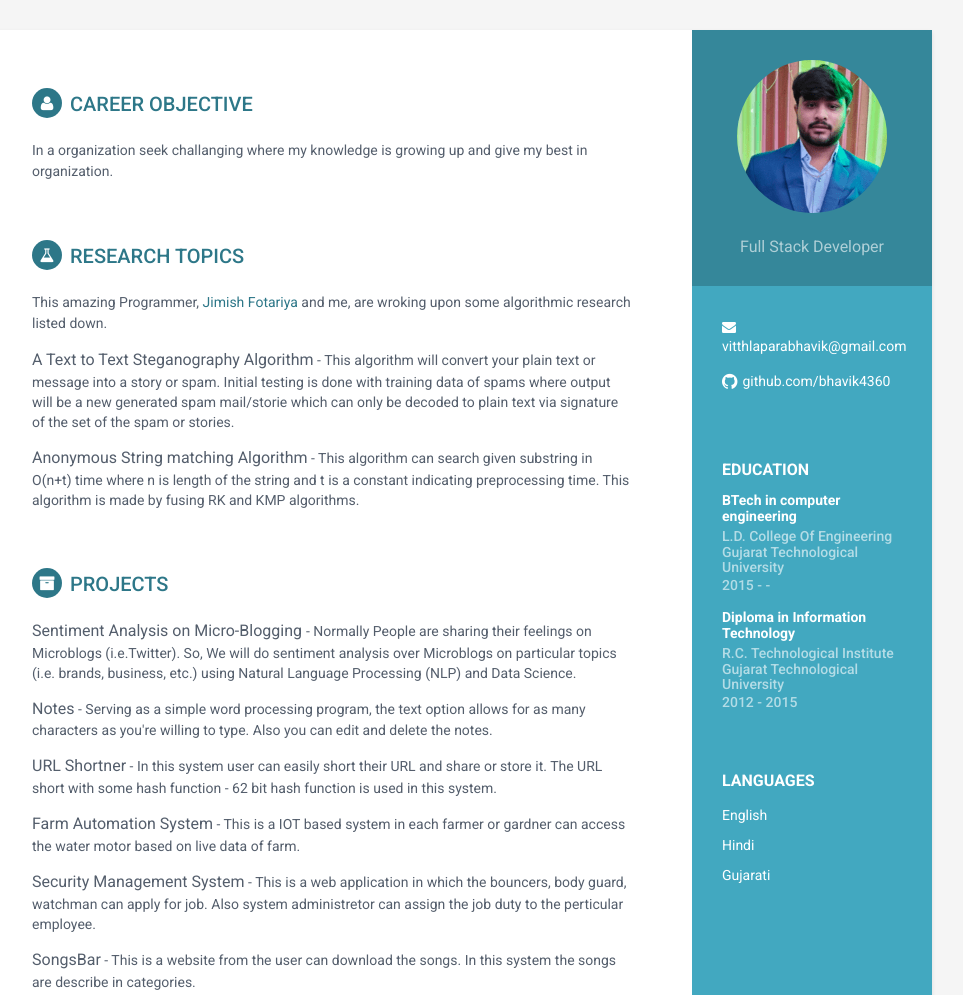
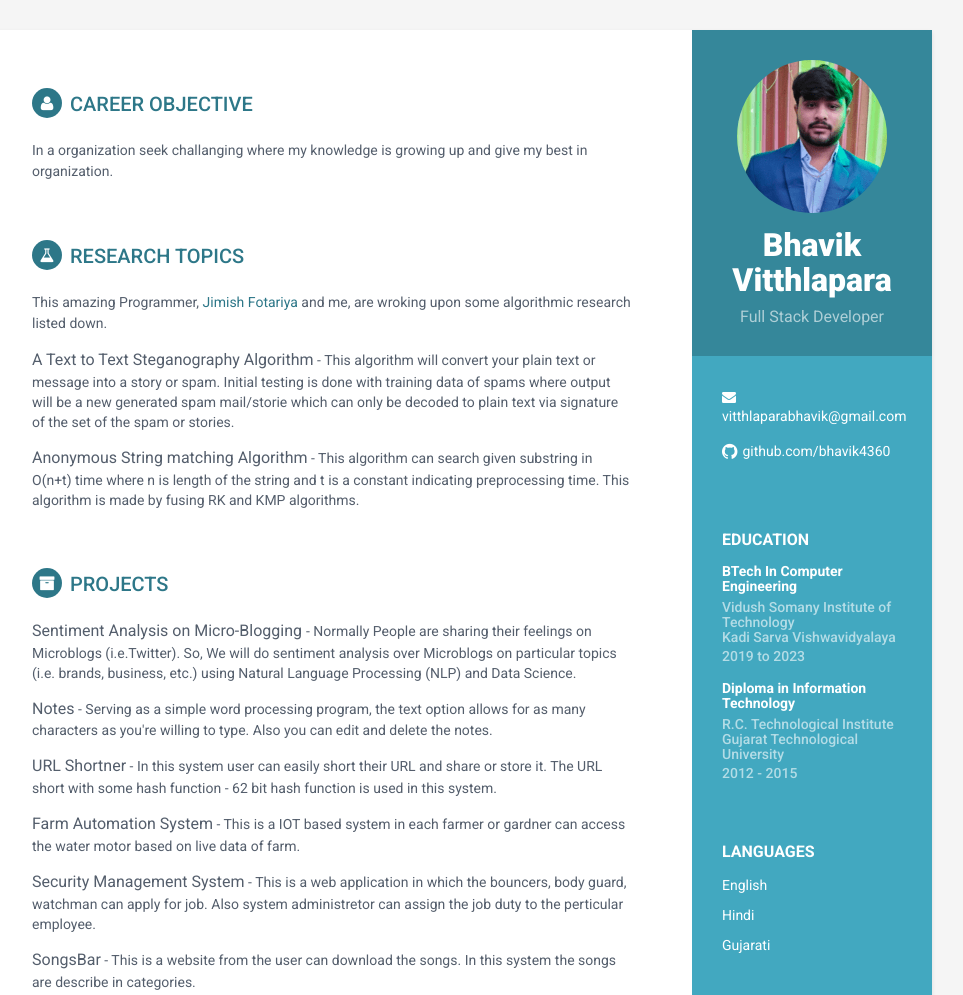
Before and after one commit to bhavik4360/bhavik4360.github.io, a plain HTML site: page index.html in a window 1280 px wide. Shown: the top 995 px of the page, without its empty margins (188-1151 px from the left). Drawn offline with nearby package versions, Linux system fonts and the light colour scheme; files that its build step writes are made by us from their sources.

Commit message:
basic editing

```diff
--- a/index.html
+++ b/index.html
@@ -22,7 +22,7 @@
 
             <div class="profile-container">
                 <img class="profile img-circle" src="assets/images/img.png" alt="profile pic">
-                <h1 class="name">  </h1>
+                <h1 class="name"> Bhavik Vitthlapara </h1>
                 <h3 class="tagline">Full Stack Developer</h3>
             </div>
 
@@ -36,10 +36,10 @@
             <div class="education-container container-block">
                 <h2 class="container-block-title">Education</h2>
                 <div class="item">
-                    <h4 class="degree">BTech in computer engineering</h4>
-                    <h5 class="meta">L.D. College Of Engineering</h5>
-                    <h5 class="meta">Gujarat Technological University</h5>
-                    <div class="time">2015 - -</div>
+                    <h4 class="degree">BTech In Computer Engineering</h4>
+                    <h5 class="meta">Vidush Somany Institute of Technology </h5>
+                    <h5 class="meta">Kadi Sarva Vishwavidyalaya</h5>
+                    <div class="time">2019 to 2023</div>
                 </div><!--//item-->
                 <div class="item">
                     <h4 class="degree">Diploma in Information Technology</h4>
```
